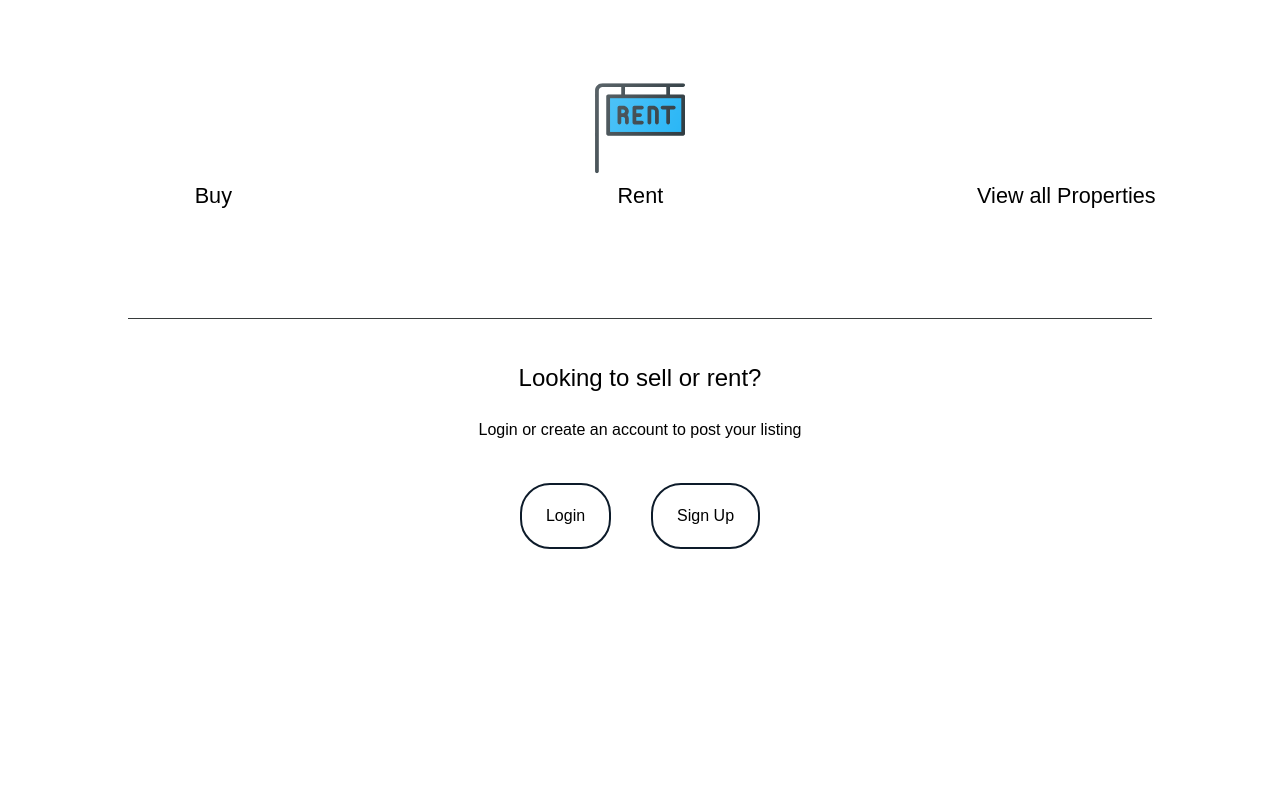
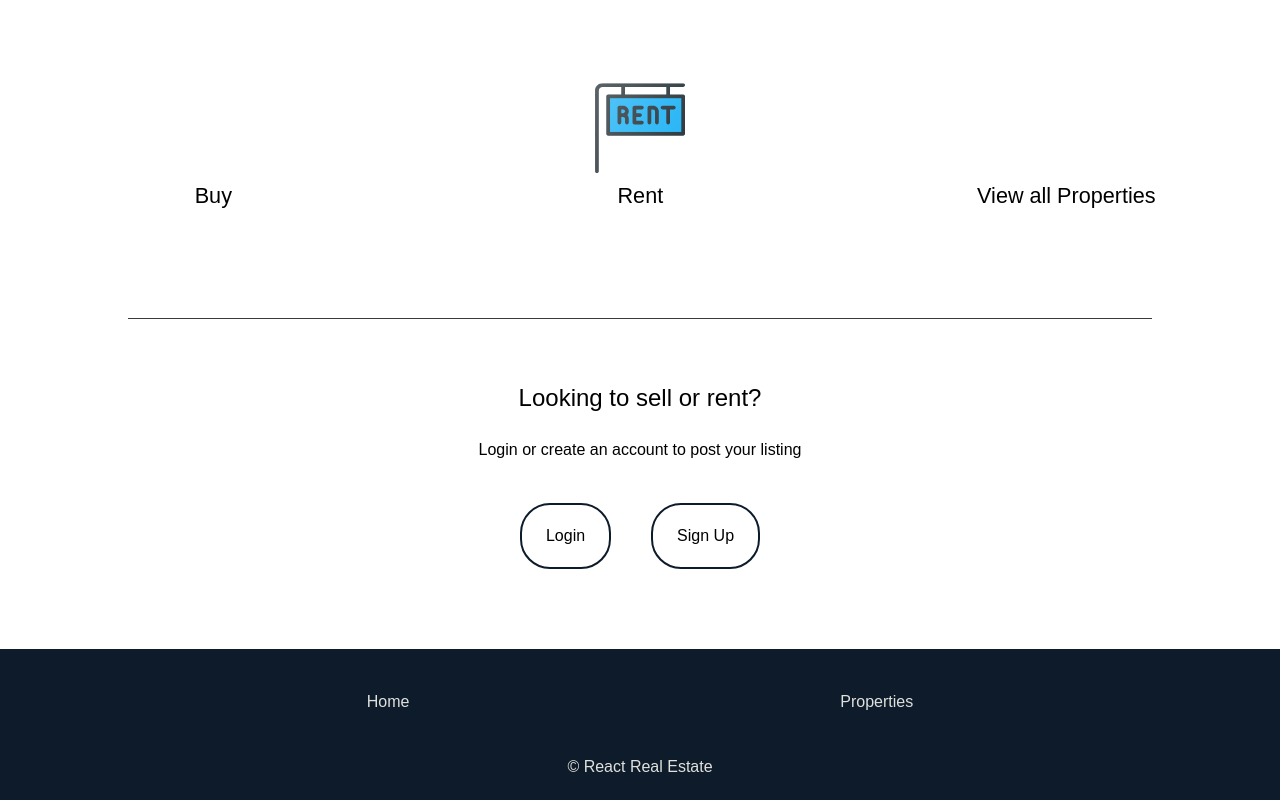
Before and after one commit to AlexReniak/react_realestate_app, a React (Create React App) app in the folder frontend/: page / in a window 1280 px wide. Shown: the part 886-1686 px from the top of the page. Before the commit the page ends 1455 px from the top, so only its background shows below. Built offline with nearby package versions, Linux system fonts and the light colour scheme; some icons are missing.

Commit message:
added footer component

```diff
--- a/frontend/src/assets/css/index.css
+++ b/frontend/src/assets/css/index.css
@@ -36,7 +36,7 @@ body {
 }
 
 
-/* Components */
+/* ----- Components ----- */
 .btn {
   padding: 1.8rem 2.4rem;
   font-size: 1.6rem;
@@ -112,6 +112,48 @@ body {
     transition: .3s;
 }
 
+/* Footer */
+.footer__container {
+  background-color: var(--dark-blue);
+}
+
+.footer__list {
+  display: flex;
+  align-items: center;
+  justify-content: space-evenly;
+  text-decoration: none;
+  list-style: none;
+  padding-top: 2rem;
+}
+
+.footer__item {
+  text-decoration: none;
+  font-size: 1.6rem;
+  color: var(--off-white);
+  padding: 2rem 3.2rem;
+}
+
+.footer__link {
+  font-size: 1.6rem;
+  text-decoration: none;
+  padding: 2rem 3.2rem;
+  color: var(--off-white);
+}
+
+.footer__item:hover,
+.footer__item:active {
+  background-color: var(--light-blue);
+  transition: .3s;
+}
+
+
+.footer__text {
+  text-align: center;
+  color: var(--off-white);
+  font-size: 1.6rem;
+  padding: 2rem 0;
+}
+
 /* ----- Home Page ----- */
 /* Jumbotron */
 .jumbotron-img {
@@ -178,6 +220,13 @@ body {
   margin: 2rem 0;
 }
 
+/* @media only screen and (max-width: 1200px) {
+  .home__container {
+    grid-template-columns: repeat(3, 30rem);
+    margin: 2rem auto;
+  }
+} */
+
 .home__card--icon {
   height: 10rem;
   width: 10rem;
@@ -204,7 +253,7 @@ body {
   border-width: 0;
   background-color: var(--dark-grey);
   margin: 0 auto;
-  margin-bottom: 4rem;
+  margin-bottom: 6rem;
   width: 80%;
 }
 
@@ -217,6 +266,7 @@ body {
 .home__btn--container {
   display: flex;
   justify-content: center;
+  margin-bottom: 6rem;
 }
 
 .home__btn {
@@ -251,7 +301,6 @@ body {
 }
 
 .form__input {
-
   padding: 1rem;
   border: none;
   border-bottom: 3px solid #eee;
--- a/frontend/src/components/Footer.jsx
+++ b/frontend/src/components/Footer.jsx
@@ -1,12 +1,13 @@
+import { Link } from "react-router-dom";
+
 function Footer() {
     return (
-        <footer>
-            <ul>
-                <li>Home</li>
-                <li>Properties</li>
-                <li>About</li>
+        <footer className="footer__container">
+            <ul className="footer__list">
+                <li className="footer__item"><Link to='/' className="footer__link">Home</Link></li>
+                <li className="footer__item"><Link to='/properties' className="footer__link">Properties</Link></li>
             </ul>
-            <p>&#169; React Real estate</p>
+            <p className="footer__text">&#169; React Real Estate</p>
         </footer>
     )
 }
--- a/frontend/src/components/Header.jsx
+++ b/frontend/src/components/Header.jsx
@@ -3,8 +3,6 @@ function Header() {
         <header className="jumbotron-img" id="header">
             <div className="container jumbotron__container">
                 <h1 className="jumbotron__title">RRE Properties</h1>
-                <button className="btn btn__jumbotron btn__jumbotron--primary">Contact Realtor</button>
-                <button className="btn btn__jumbotron btn__jumbotron--secondary">Properties</button>
             </div>
         </header>
     )
--- a/frontend/src/pages/Dashboard.jsx
+++ b/frontend/src/pages/Dashboard.jsx
@@ -1,6 +1,7 @@
 import { useEffect } from 'react';
 import { useSelector, useDispatch } from 'react-redux';
 import PropertyItem from '../components/PropertyItem';
+import Footer from '../components/Footer';
 import { getUserProperties, deleteProperty, reset } from '../features/properties/propertySlice';
 import Spinner from '../components/Spinner';
 import { Link } from 'react-router-dom';
@@ -55,6 +56,9 @@ function Dashboard() {
                     <PropertyItem key={property._id} property={property} onEdit={true} onDelete={onDelete} />
                 ))}
             </main>
+
+            <Footer />
+
         </div>
     )
 }
--- a/frontend/src/pages/Home.jsx
+++ b/frontend/src/pages/Home.jsx
@@ -1,6 +1,7 @@
 import { useNavigate, Link } from 'react-router-dom';
 import Header from "../components/Header";
 import Card from "../components/Card";
+import Footer from '../components/Footer';
 import { ReactComponent as RentIcon} from '../assets/icons/rent.svg'
 import { ReactComponent as SellIcon} from '../assets/icons/sell.svg'
 import { ReactComponent as SearchIcon} from '../assets/icons/search.svg'
@@ -50,6 +51,7 @@ function Home() {
                 <Link to="/sign-up" className="btn home__btn">Sign Up</Link>
             </div>
 
+            <Footer />
 
         </>
     )
--- a/frontend/src/pages/Login.jsx
+++ b/frontend/src/pages/Login.jsx
@@ -3,6 +3,7 @@ import { Link, useNavigate } from 'react-router-dom';
 import { useDispatch, useSelector } from 'react-redux';
 import { login, reset } from '../features/auth/authSlice';
 import Spinner from '../components/Spinner';
+import Footer from '../components/Footer';
 
 function Login() {
 
@@ -77,6 +78,9 @@ function Login() {
             <div className="redirect__btn">
                 <Link to="/sign-up" className="btn form__btn--secondary">Sign Up</Link>
             </div>
+
+            <Footer />
+
         </div>
     )
 }
--- a/frontend/src/pages/Properties.jsx
+++ b/frontend/src/pages/Properties.jsx
@@ -2,6 +2,7 @@ import { useEffect } from 'react';
 import { useParams, useNavigate } from 'react-router-dom'
 import { useSelector, useDispatch } from 'react-redux';
 import PropertyItem from '../components/PropertyItem';
+import Footer from '../components/Footer';
 import { getAllProperties, getFilteredProperties } from '../features/properties/propertySlice';
 import Spinner from '../components/Spinner';
 
@@ -46,6 +47,9 @@ function Properties() {
                     <PropertyItem key={property._id} property={property} />
                 ))}
             </main>
+
+            <Footer />
+
         </div>
     )
 }
--- a/frontend/src/pages/SignUp.jsx
+++ b/frontend/src/pages/SignUp.jsx
@@ -3,6 +3,7 @@ import { Link, useNavigate } from 'react-router-dom';
 import { useDispatch, useSelector } from 'react-redux';
 import { register, reset } from '../features/auth/authSlice';
 import Spinner from '../components/Spinner';
+import Footer from '../components/Footer';
 
 function SignUp() {
 
@@ -90,6 +91,9 @@ function SignUp() {
             <div className="redirect__btn">
                 <Link to="/login" className="btn form__btn--secondary">Login</Link>
             </div>
+
+            <Footer />
+
         </div>
     )
 }
```
